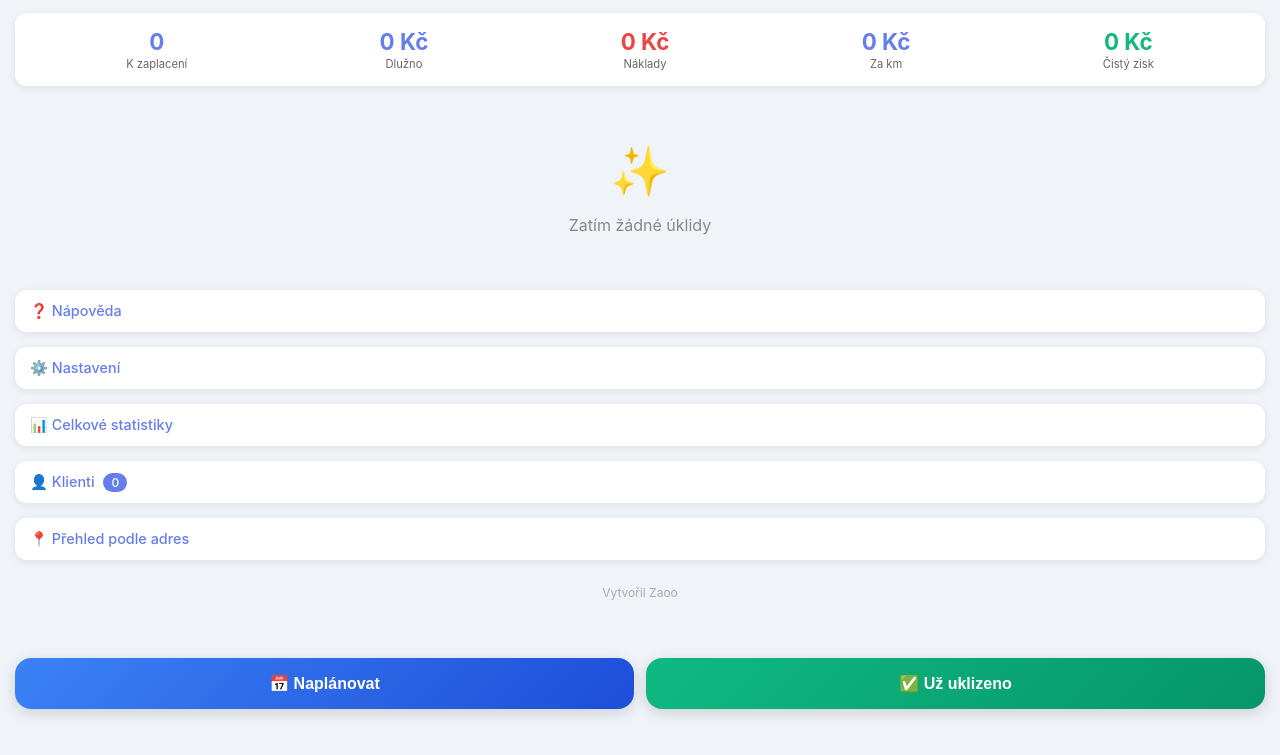
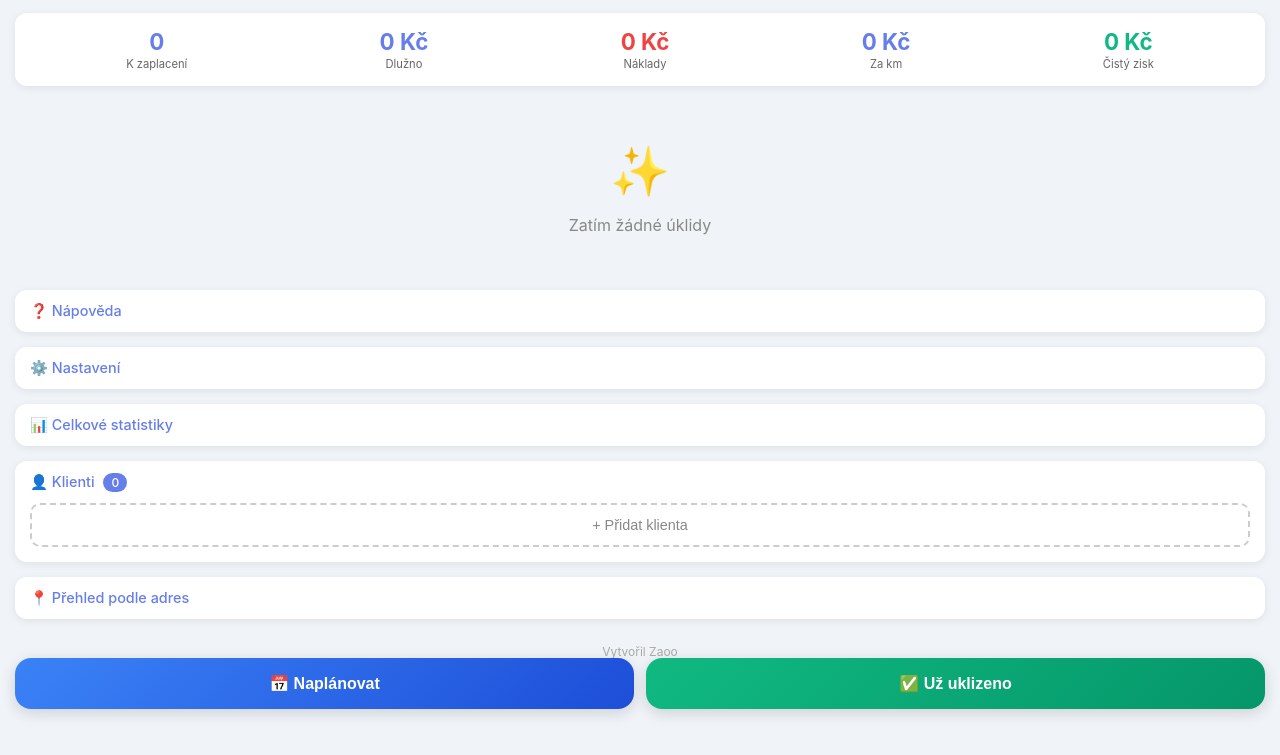
Before and after one commit to zaoo-star/RozpisUklidu, a website: page index.html in a window 1280 px wide. Shown: the part 71-826 px from the top of the page. Drawn offline with Linux system fonts and the light colour scheme.

Commit message:
Add files via upload

```diff
--- a/index.html
+++ b/index.html
@@ -525,7 +525,8 @@
         }
 
         .add-client-btn {
-            width: 100%;
+            width: calc(100% - 30px);
+            margin: 0 15px 15px;
             padding: 12px;
             border: 2px dashed #ccc;
             border-radius: 10px;
@@ -533,7 +534,6 @@
             color: #888;
             font-size: 0.9rem;
             cursor: pointer;
-            margin-top: 5px;
         }
 
         .add-client-btn:active {
@@ -761,8 +761,8 @@
         </div>
         <div class="help-content" id="clientsContent">
             <div id="clientsList"></div>
-            <button class="add-client-btn" id="btnAddClient">+ Přidat klienta</button>
-        </div>
+        </div>
+        <button class="add-client-btn" id="btnAddClient">+ Přidat klienta</button>
     </div>
 
     <div class="help-box">
```
